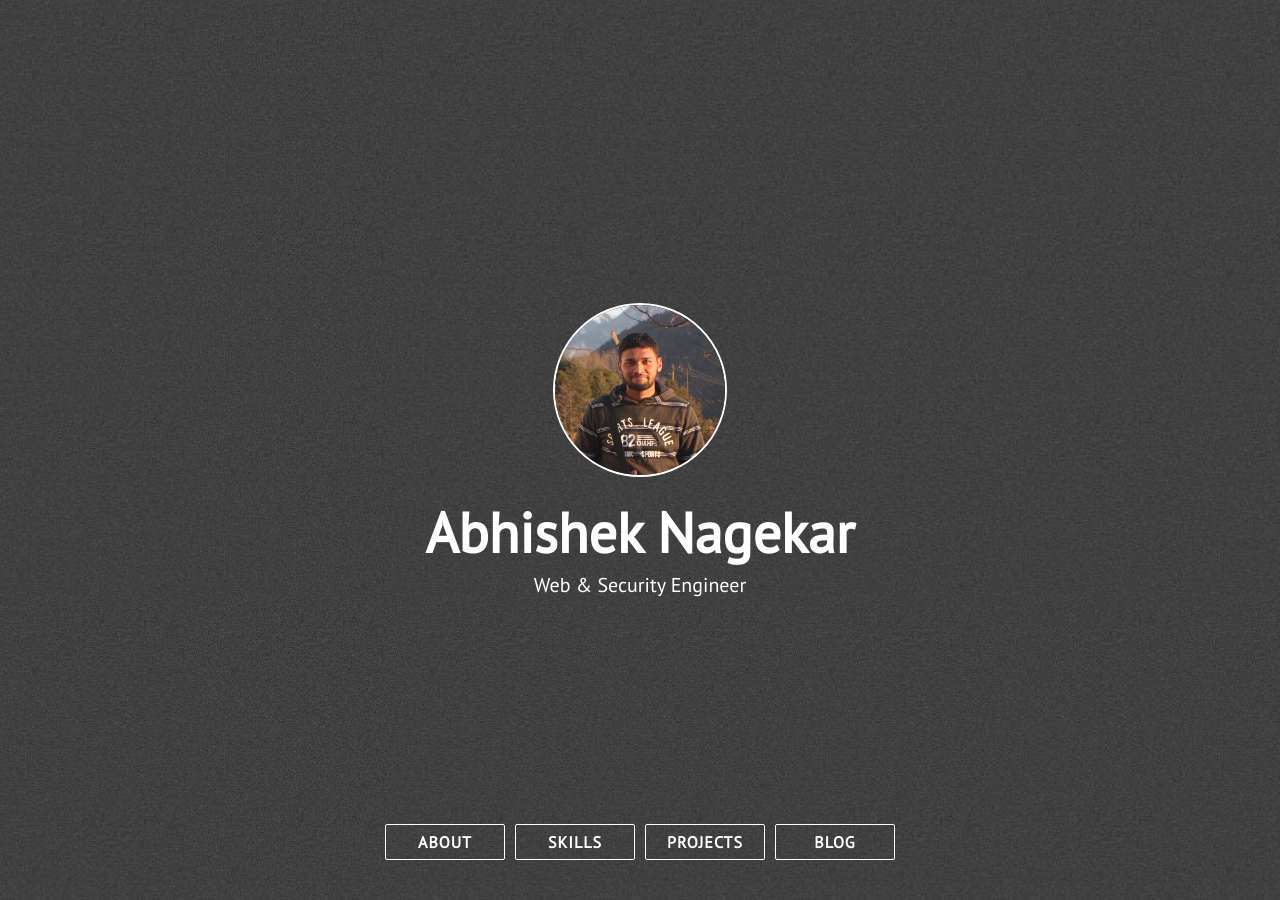
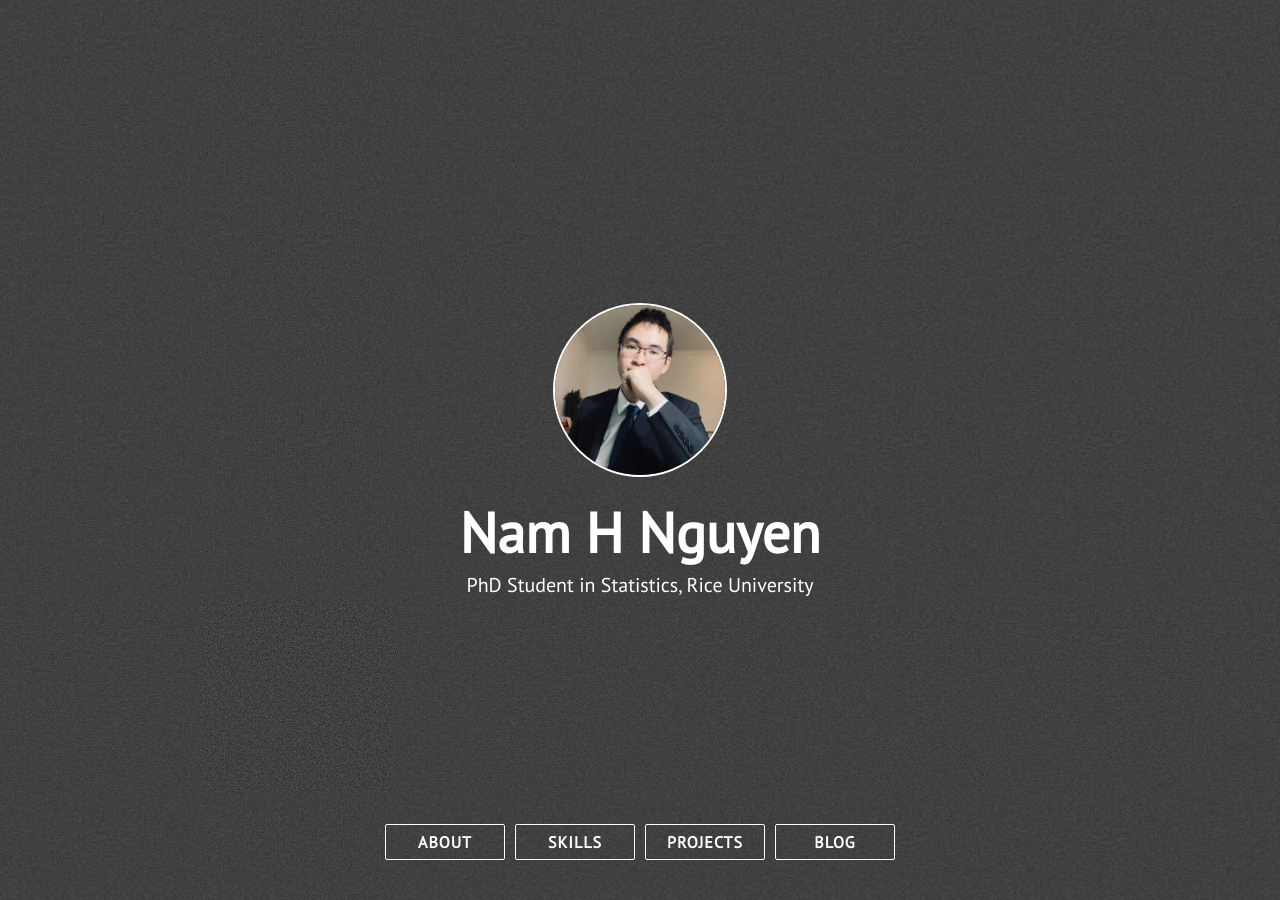
Before and after one commit to nguyendangson/sondangnguyen, a Jekyll site: the page built from index.html, in a window 1280 px wide and 900 px high. Built offline with Jekyll 4.4.1, drawn with Linux system fonts in a browser that asks for light colours; nearby versions of some CDN libraries; some of the changed text lies outside the part shown.

```diff
--- a/_config.yml
+++ b/_config.yml
@@ -1,21 +1,18 @@
-title: Abhishek Nagekar
-description: Web & Security Engineer
-site_title: '@abhn - Abhishek Nagekar'
+title: Nam H Nguyen
+description: PhD Student in Statistics, Rice University
+site_title: '@hn17 - Nam H Nguyen'
 
 # Build settings
 markdown: kramdown
 exclude: [vendor/ruby]
 
 # Personalization
-github_username: abhn
-blog_url: https://www.nagekar.com
-email: abhishek@nagekar.com
-keybase_username: abhn
-twitter_username: abhn_
-reddit_username: abhn
+linkedin: https://www.linkedin.com/in/namnguyenrice23/
+github_username: hoainamnguyen94
+email: hn17@rice.edu
 
 # absolute or relative
-profile_picture: assets/images/pp.jpg
+profile_picture: assets/images/NamNguyen.jpg
 
 # Google Analytics ID
 google_analytics:
```
Also changed, not shown: assets/images/NamNguyen.jpg (added), assets/images/pp.jpg (deleted).
